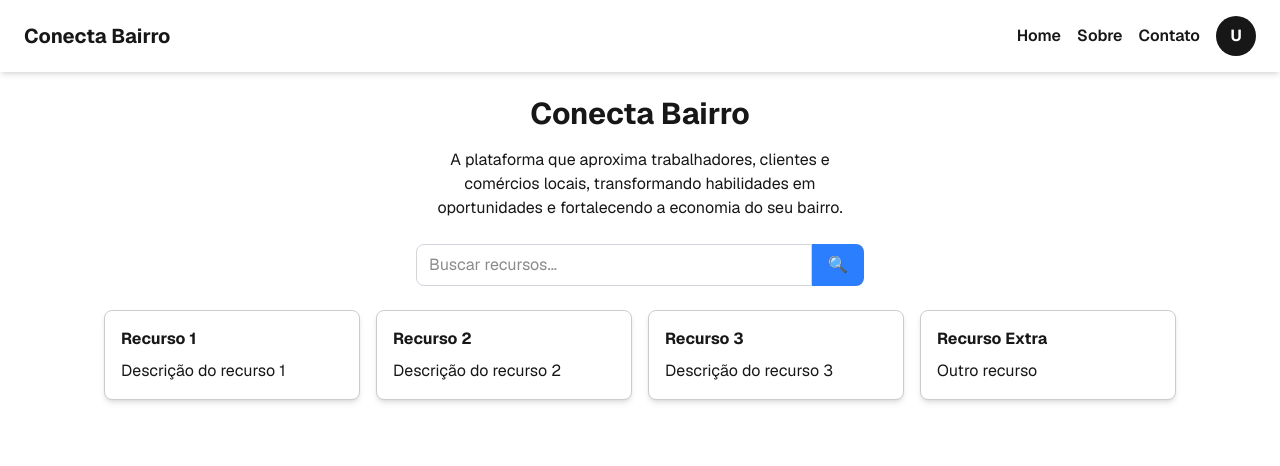
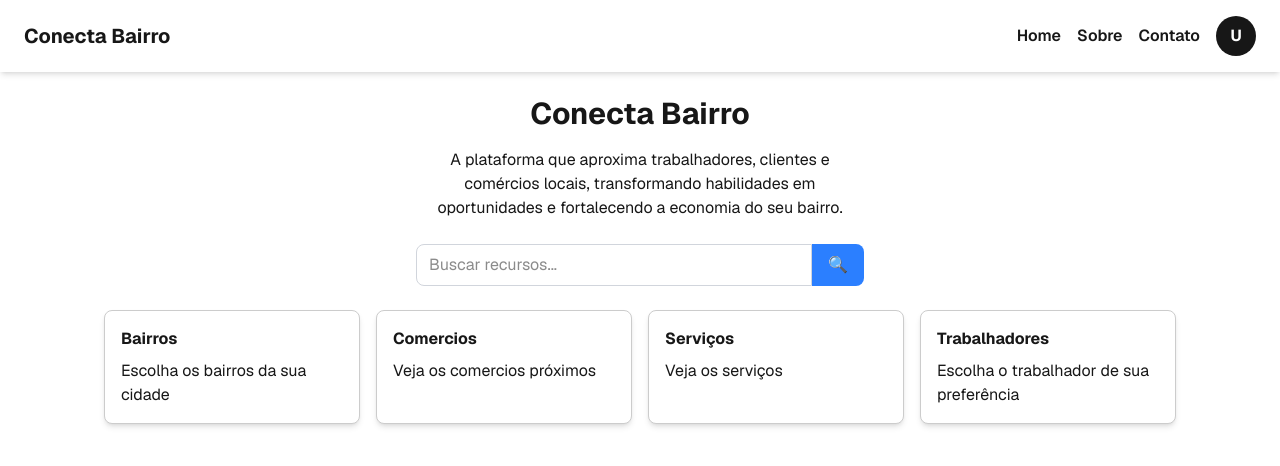
Before and after one commit to NicolasXs/Conecta_Bairro_front, a Next.js app: page /home in a window 1280 px wide. Shown: the top 466 px of the page. Built offline with nearby package versions, Linux system fonts and the light colour scheme.

Commit message:
Update page.tsx

```diff
--- a/app/home/page.tsx
+++ b/app/home/page.tsx
@@ -12,10 +12,10 @@ interface WorkCard {
 
 export default function Home() {
   const allCards: WorkCard[] = [
-    { id: 1, title: "Recurso 1", description: "Descrição do recurso 1" },
-    { id: 2, title: "Recurso 2", description: "Descrição do recurso 2" },
-    { id: 3, title: "Recurso 3", description: "Descrição do recurso 3" },
-    { id: 4, title: "Recurso Extra", description: "Outro recurso" },
+    { id: 1, title: "Bairros", description: "Escolha os bairros da sua cidade" },
+    { id: 2, title: "Comercios", description: "Veja os comercios próximos" },
+    { id: 3, title: "Serviços", description: "Veja os serviços" },
+    { id: 4, title: "Trabalhadores", description: "Escolha o trabalhador de sua preferência" },
   ];
 
   const [filteredCards, setFilteredCards] = useState<WorkCard[]>(allCards);
```
